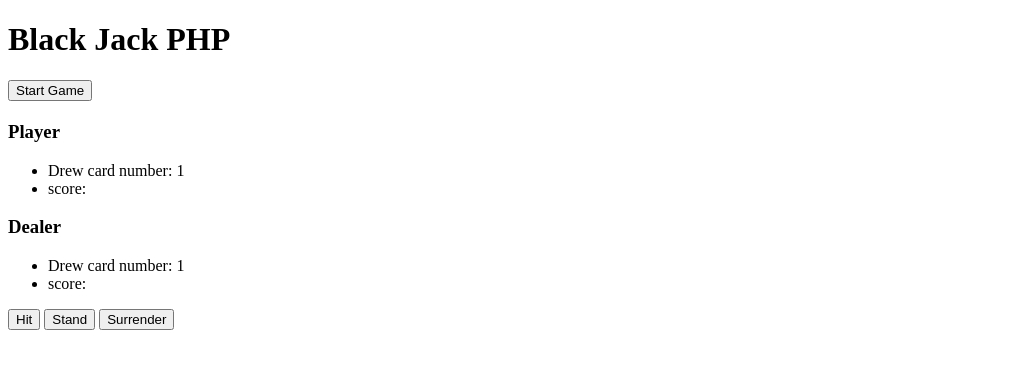
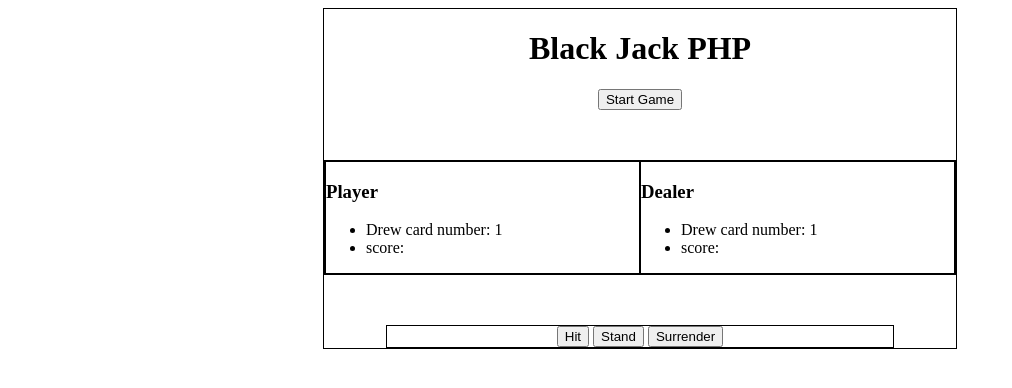
Before and after one commit to KasraTabrizi/PHP-oop-blackjackgame, a PHP site: page /game.php in a window 1280 px wide. Shown: the top 388 px of the page, without its empty margins (0-1012 px from the left). Run offline with PHP 8.4, Linux system fonts and the light colour scheme; the visitor is signed in with stand-in values (Sample User, id 1).

Commit message:
added flexbox and basic styling

```diff
--- a/styles/css/main_styles.css
+++ b/styles/css/main_styles.css
@@ -1,3 +1,26 @@
-
+#wrapper {
+  margin: 0 auto;
+  width: 50%;
+  text-align: center;
+  border: 1px solid black;
+}
+#wrapper #player-container {
+  display: flex;
+  justify-content: space-between;
+  border: 1px solid black;
+  margin-top: 50px;
+}
+#wrapper #player-container .player-box {
+  border: 1px solid black;
+  text-align: left;
+  width: 60%;
+}
+#wrapper #buttons-container {
+  margin: 0 auto;
+  width: 80%;
+  border: 1px solid black;
+  text-align: center;
+  margin-top: 50px;
+}
 
 /*# sourceMappingURL=main_styles.css.map */
```
Also changed, not shown: styles/scss/main_styles.scss (+27 -0 lines), 1 other file.
